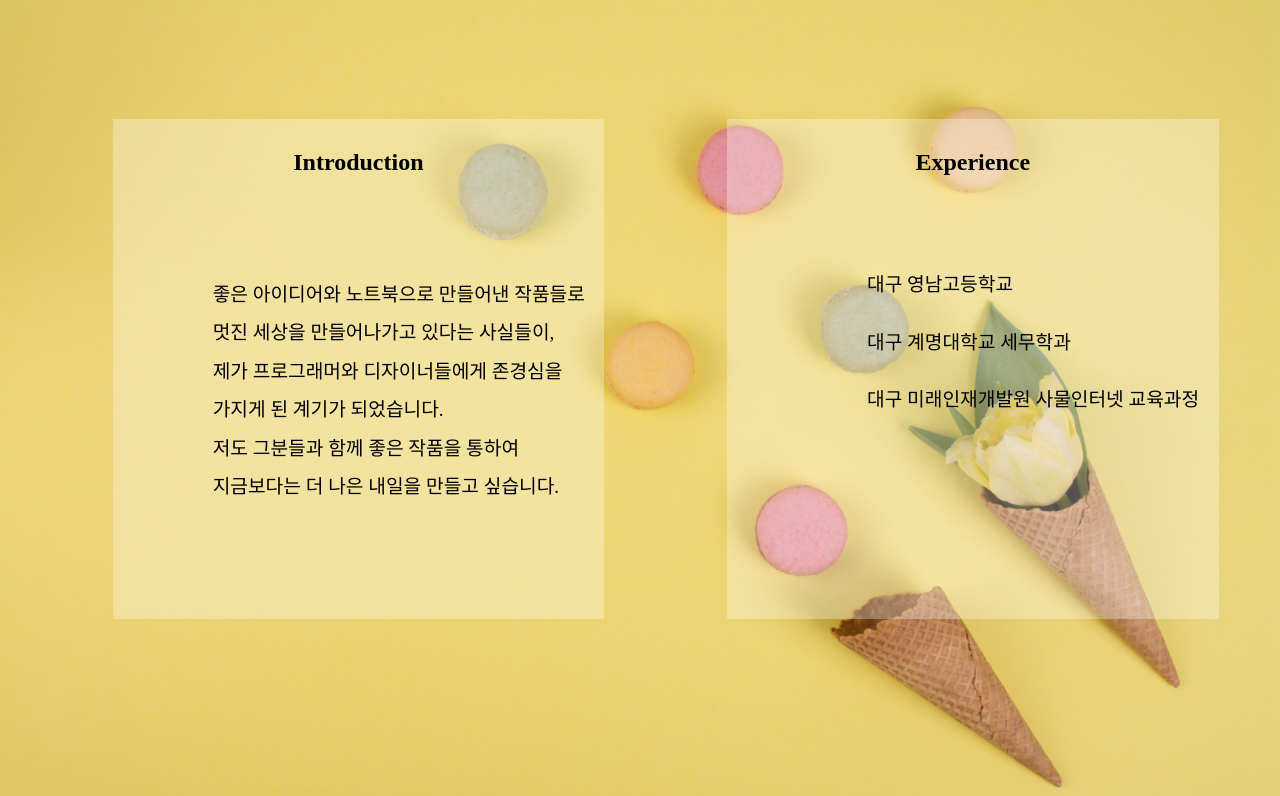
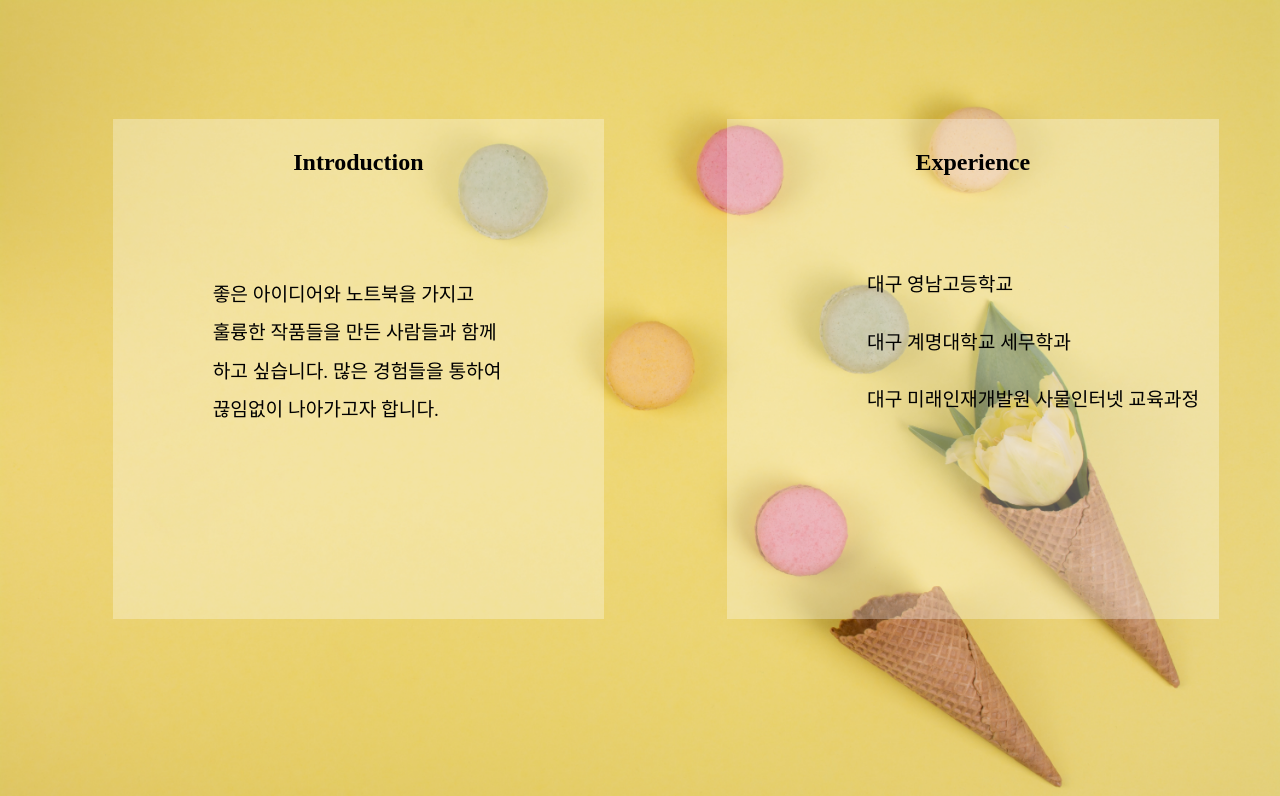
Before and after one commit to ingmcc123/Django_Books_Polls, a Django app: page / in a window 1280 px wide. Shown: the part 801-1597 px from the top of the page. Run offline with Django 3.2, Linux system fonts and the light colour scheme.

Commit message:
Add files via upload
change text

```diff
--- a/min/templates/home.html
+++ b/min/templates/home.html
@@ -82,7 +82,7 @@
             <div id="mainImgDiv">
                 <img src="../static/img/profileImg/MC1.jpg" id="mainImg" width="150px" height="150px" alt="Minchang Cheon">
                 <h3>천민창<small>(1988)</small></h3>
-                <h4>#오픈소스 #해커톤 #메이커톤<br><small>(2019년 목표)</small></h4><br>
+                <h4>#적극적인 메이커 활동<br><small>(2019년 목표)</small></h4><br>
                 <h4>좋은 하루 보내세요 : )</h4>
             </div>
         </header>
@@ -96,12 +96,10 @@
                     <h2>Introduction</h2>
                     <div>
                         <p>
-                            좋은 아이디어와 노트북으로 만들어낸 작품들로<br>
-                            멋진 세상을 만들어나가고 있다는 사실들이,<br>
-                            제가 프로그래머와 디자이너들에게 존경심을<br>
-                            가지게 된 계기가 되었습니다.<br>
-                            저도 그분들과 함께 좋은 작품을 통하여<br>
-                            지금보다는 더 나은 내일을 만들고 싶습니다.
+                            좋은 아이디어와 노트북을 가지고<br>
+                            훌륭한 작품들을 만든 사람들과 함께<br>
+                            하고 싶습니다. 많은 경험들을 통하여<br>
+                            끊임없이 나아가고자 합니다.
                         </p>
                     </div>
                 </div>
@@ -127,13 +125,14 @@
             <!-- 왼쪽 Programming -->
             <article class="article1">
                 <div class="articleDiv">
-                    <h2>Programming</h2>
+                    <h2>Skills</h2>
                     <div>
                         <ul>
                             <li>HTML5</li>
                             <li>CSS3</li>
                             <li>JavaScript (+ jQuery)</li>
                             <li>Python (+ Django)</li>
+                            <li>Affinity Photo & Designer</li>
                         </ul>
                     </div>
                 </div>
@@ -141,7 +140,7 @@
             <!-- 오른쪽 Project -->
             <article class="article2">
                 <div class="articleDiv">
-                    <h2>Project</h2>
+                    <h2>Applications</h2>
                     <div>
                         <ul>
                             {% for key, value in verbose_dict.items %}
```
